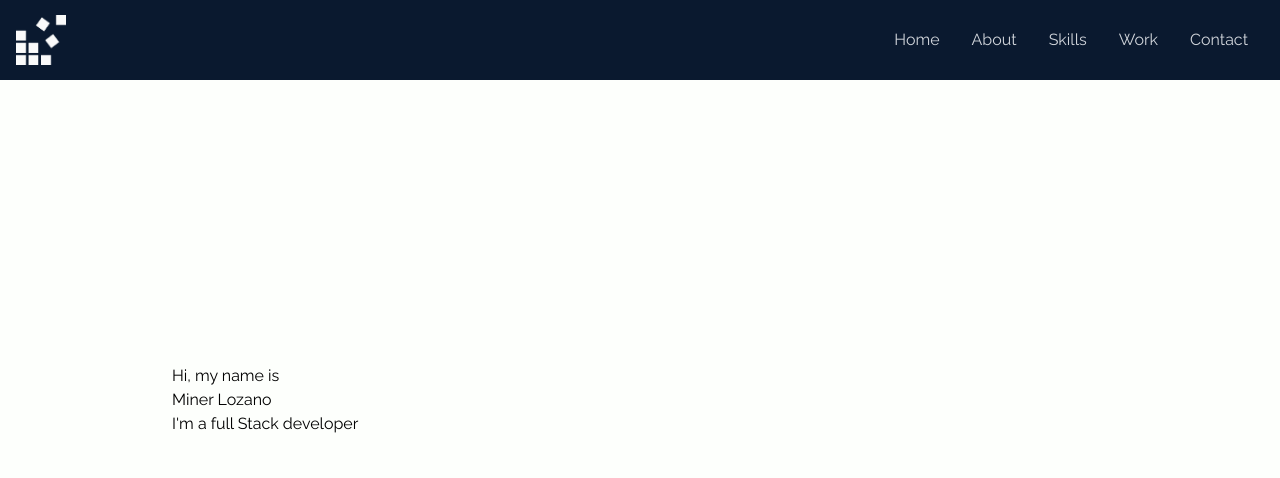
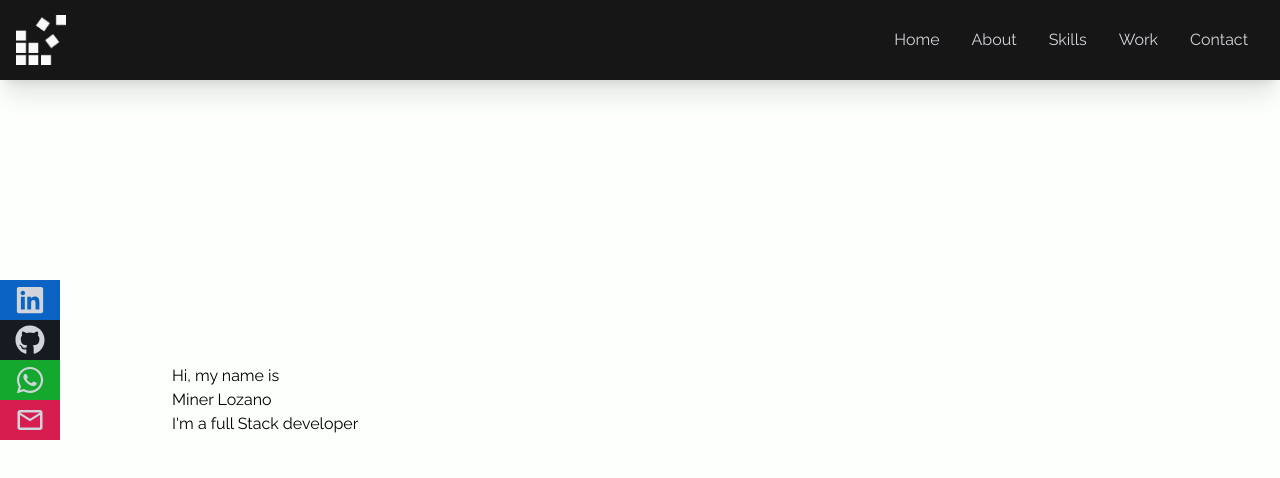
Before and after one commit to Apolosmllb/apolos, a React (Vite) app: page / in a window 1280 px wide. Shown: the top 478 px of the page. Built offline with nearby package versions, Linux system fonts and the light colour scheme.

Commit message:
Update Navbar.tsx

```diff
--- a/src/components/Navbar.tsx
+++ b/src/components/Navbar.tsx
@@ -1,4 +1,8 @@
-import {FaBars,FaTimes} from "react-icons/fa";
+import {FaBars,FaTimes, FaGithub, FaLinkedin,FaWhatsapp} from "react-icons/fa";
+import { HiOutlineMail} from "react-icons/hi";
+import {BsFillPersonLinesFill} from "react-icons/bs";
+import { MdOutlineEmail } from "react-icons/md"
+
 import logo from '../assets/apolos-logo.png'
 import {useState} from "react";
 
@@ -9,21 +13,22 @@ export const Navbar = () =>{
     const handleClick = ():void => setNav(!nav);
 
     return(
-        <div className="fixed w-full h-[80px] flex justify-between items-center px-4 bg-[#0a192f] text-gray-300">
+        <div className="fixed w-full h-[80px] flex justify-between items-center px-4 bg-[#161616] text-gray-300 shadow-xl">
             <div>
                 <img src={logo} alt='logo img' style={{width: '50px'}} />
             </div>
             {/** Menu **/}
-                <ul className="hidden md:flex">
+                <ul className="hidden md:flex" >
                     <li>Home</li>
                     <li>About</li>
                     <li>Skills</li>
                     <li>Work</li>
                     <li>Contact</li>
                 </ul>
+
             {/** Hamburger **/}
             <div onClick={handleClick} className="md:hidden z-10">
-                <FaBars></FaBars>
+                {!nav ? <FaBars/> :<FaTimes/> }
             </div>
 
             {/**Mobile menu **/}
@@ -36,7 +41,34 @@ export const Navbar = () =>{
             </ul>
 
             {/** Social icons **/}
-            <div className="hidden"></div>
+            <div className="hidden lg:flex fixed  flex-col top-[35%] left-[0] w-[60px] ">
+                    <ul>
+                        <li className='w-[60px] h-[40px] flex items-center justify-center p-0 bg-[#0b64c3]'>
+                            <a href="https://www.linkedin.com/in/miner-lozano-becerra-22b265198/" target="_blank">
+                            <FaLinkedin size={30} className=' transform transition duration-300 hover:scale-110'/>
+                            </a>
+                        </li>
+
+                        <li className='w-[60px] h-[40px] flex items-center  justify-center p-0  bg-[#161B22]'>
+                            <a href="https://github.com/Apolosmllb" target="_blank">
+                            <FaGithub size={30} className=' transform transition duration-300 hover:scale-110'/>
+                            </a>
+                        </li>
+
+                        <li className='w-[60px] h-[40px] flex items-center justify-center p-0 bg-[#14a92e]'>
+                            <a href="https://api.whatsapp.com/send?phone=943127341&text=Hola Miner!" target="_blank">
+                            <FaWhatsapp size={30} className=' transform transition duration-300 hover:scale-110'/>
+                                </a>
+                        </li>
+
+                        <li className='w-[60px] h-[40px] flex items-center justify-center p-0  bg-[#d71d4f]'>
+                            <a href="mailto:minermllb@gmail.com">
+                            <MdOutlineEmail size={30} className=' transform transition duration-300 hover:scale-110'/>
+                            </a>
+                        </li>
+
+                    </ul>
+            </div>
 
         </div>
     )
```
